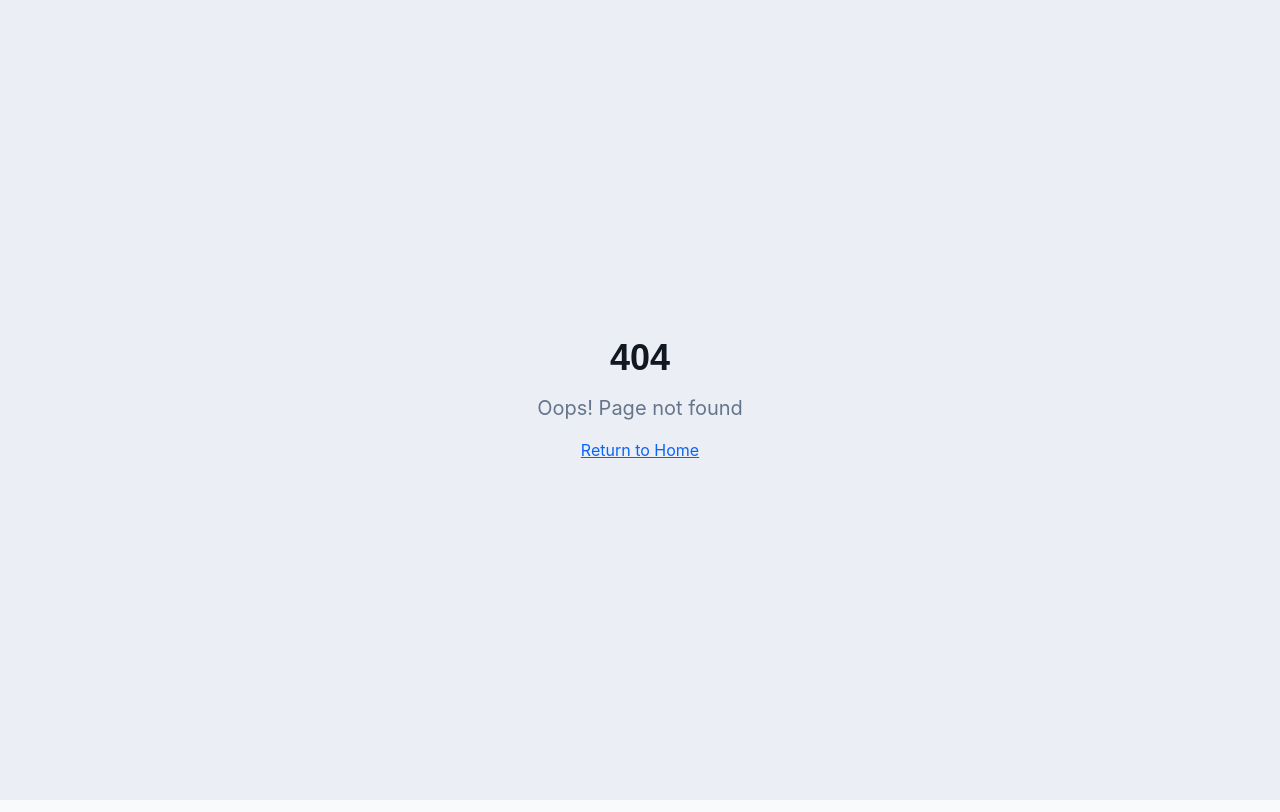
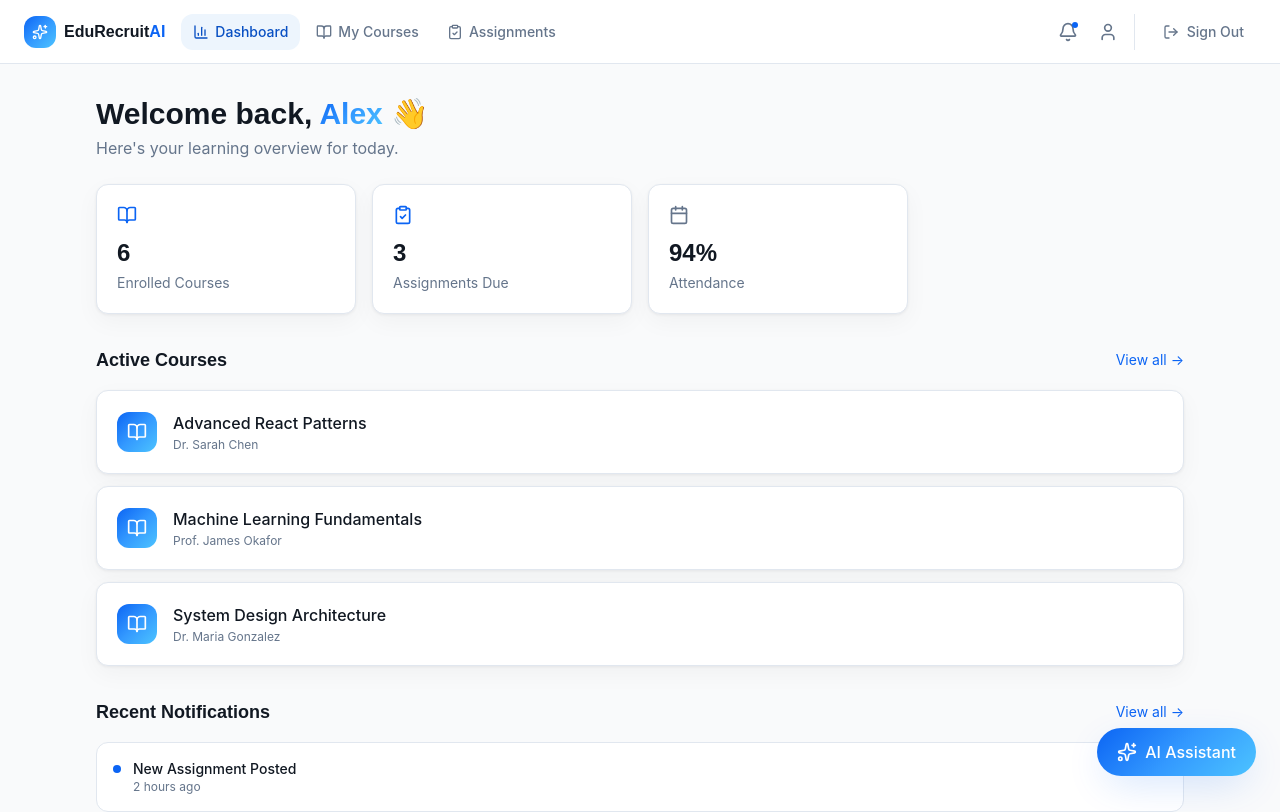
Before and after one commit to Mahmood2004/LMS-Frontend, a React app: page /dashboard/student/1 in a window 1280 px wide. Before the commit this address had no page. Shown: the top 812 px of the page. Built offline with nearby package versions, Linux system fonts and the light colour scheme; the HTML template or start-up script is replaced by a standard one.

Commit message:
added search bar and fixed reloading issue

```diff
--- a/src/App.tsx
+++ b/src/App.tsx
@@ -21,12 +21,18 @@ const App = () => (
         <Routes>
           <Route path="/" element={<Index />} />
           <Route path="/login" element={<Login />} />
-          <Route path="/dashboard/student" element={<StudentDashboard />} />
           <Route
-            path="/dashboard/instructor"
+            path="/dashboard/student/:section?"
+            element={<StudentDashboard />}
+          />
+          <Route
+            path="/dashboard/instructor/:section?"
             element={<InstructorDashboard />}
           />
-          <Route path="/dashboard/admin" element={<AdminDashboard />} />
+          <Route
+            path="/dashboard/admin/:section?"
+            element={<AdminDashboard />}
+          />
 
           <Route path="*" element={<NotFound />} />
         </Routes>
--- a/src/pages/dashboard/admin/index.tsx
+++ b/src/pages/dashboard/admin/index.tsx
@@ -1,5 +1,6 @@
 import { useState } from "react";
 import { motion, AnimatePresence } from "framer-motion";
+import { useParams, useNavigate as useRouterNavigate } from "react-router-dom";
 import AdminLayout from "./layout";
 
 import InstructorsSection from "./sections/InstructorsSection";
@@ -7,12 +8,24 @@ import StudentsSection from "./sections/StudentsSection";
 import SkillsSection from "./sections/SkillsSection";
 
 const AdminDashboard = () => {
-  const [activeSection, setActiveSection] = useState<
-    "instructors" | "students" | "skills"
-  >("instructors");
+  type AdminSection = "instructors" | "students" | "skills";
 
-  const navigate = (section: "instructors" | "students" | "skills") => {
+  const params = useParams<{ section?: AdminSection }>();
+  const navigate = useRouterNavigate();
+
+  const validSections: AdminSection[] = ["instructors", "students", "skills"];
+  const initialSection: AdminSection = validSections.includes(
+    params.section as AdminSection,
+  )
+    ? (params.section as AdminSection)
+    : "instructors";
+
+  const [activeSection, setActiveSection] =
+    useState<AdminSection>(initialSection);
+
+  const handleNavigate = (section: "instructors" | "students" | "skills") => {
     setActiveSection(section);
+    navigate(`/dashboard/admin/${section}`);
   };
 
   const renderContent = () => {
@@ -29,7 +42,7 @@ const AdminDashboard = () => {
   };
 
   return (
-    <AdminLayout activeSection={activeSection} onNavigate={navigate}>
+    <AdminLayout activeSection={activeSection} onNavigate={handleNavigate}>
       <AnimatePresence mode="wait">
         <motion.div
           key={activeSection}
--- a/src/pages/dashboard/admin/sections/SkillsSection.tsx
+++ b/src/pages/dashboard/admin/sections/SkillsSection.tsx
@@ -1,5 +1,5 @@
 import { useState } from "react";
-import { X, Plus } from "lucide-react";
+import { X, Plus, Search } from "lucide-react";
 import { Button } from "@/components/ui/button";
 import { Input } from "@/components/ui/input";
 import { useToast } from "@/hooks/use-toast";
@@ -7,6 +7,7 @@ import { PRESET_SKILLS } from "../data/skills";
 
 const SkillsSection = () => {
   const { toast } = useToast();
+  const [search, setSearch] = useState("");
   const [skills, setSkills] = useState<string[]>([...PRESET_SKILLS]);
   const [newSkill, setNewSkill] = useState("");
 
@@ -48,8 +49,17 @@ const SkillsSection = () => {
       <p className="mt-1 text-muted-foreground">
         View, add, or remove preset skills available to students.
       </p>
+      <div className="mt-6 relative">
+        <Search className="absolute left-3 top-3 w-4 h-4 text-muted-foreground" />
+        <Input
+          value={search}
+          onChange={(e) => setSearch(e.target.value)}
+          placeholder="Search skills..."
+          className="pl-9"
+        />
+      </div>
 
-      <div className="mt-6 max-w-2xl p-6 rounded-2xl bg-card border border-border shadow-card space-y-4">
+      <div className="mt-6 p-6 rounded-2xl bg-card border border-border shadow-card space-y-4">
         <div className="flex gap-2">
           <Input
             placeholder="Add new skill..."
@@ -63,7 +73,11 @@ const SkillsSection = () => {
         </div>
 
         <div className="flex flex-wrap gap-2 mt-2">
-          {skills.map((skill) => (
+          {skills
+            .filter((skill) =>
+              skill.toLowerCase().includes(search.toLowerCase()),
+            )
+            .map((skill) => (
               <div
                 key={skill}
                 className="flex items-center gap-1 px-3 py-1 rounded-full bg-primary/10 text-primary text-sm"
--- a/src/pages/dashboard/instructor/index.tsx
+++ b/src/pages/dashboard/instructor/index.tsx
@@ -7,23 +7,49 @@ import AssignmentsSection from "./sections/AssignmentsSection";
 import FeedbackSection from "./sections/FeedbackSection";
 import StudentsSection from "./sections/StudentsSection";
 import ProfileSection from "./sections/ProfileSection";
+import { useParams, useNavigate as useRouterNavigate } from "react-router-dom";
 
 const InstructorDashboard = () => {
-  const [activeSection, setActiveSection] = useState("courses");
-  const [preselectedCourseId, setPreselectedCourseId] = useState<number | null>(
-    null,
-  );
+  const params = useParams<{ section?: string }>();
+  const navigateRouter = useRouterNavigate();
+
+  const validSections = [
+    "courses",
+    "attendance",
+    "assignments",
+    "feedback",
+    "students",
+    "profile",
+  ] as const;
+
+  type Section = (typeof validSections)[number];
+
+  const initialSection: Section = validSections.includes(
+    params.section as Section,
+  )
+    ? (params.section as Section)
+    : "courses";
+
+  const [activeSection, setActiveSection] = useState<Section>(initialSection);
+
+  const [preselectedCourseId, setPreselectedCourseId] = useState<
+    number | undefined
+  >(undefined);
+
   const [preselectedAssignmentType, setPreselectedAssignmentType] = useState<
     "assignment" | "project"
   >("assignment");
 
   const navigate = (
-    section: string,
+    section: Section,
     options?: { courseId?: number; assignmentType?: "assignment" | "project" },
   ) => {
     setActiveSection(section);
-    if (options?.courseId) setPreselectedCourseId(options.courseId);
-    else setPreselectedCourseId(null);
+    navigateRouter(`/dashboard/instructor/${section}`);
+
+    if (options?.courseId !== undefined)
+      setPreselectedCourseId(options.courseId);
+    else setPreselectedCourseId(undefined);
 
     if (options?.assignmentType)
       setPreselectedAssignmentType(options.assignmentType);
--- a/src/pages/dashboard/instructor/sections/CoursesSection.tsx
+++ b/src/pages/dashboard/instructor/sections/CoursesSection.tsx
@@ -9,6 +9,7 @@ import {
   Trash2,
   Film,
   FileText,
+  Search,
 } from "lucide-react";
 import { Button } from "@/components/ui/button";
 import { Input } from "@/components/ui/input";
@@ -43,6 +44,7 @@ interface CoursesSectionProps {
 
 const CoursesSection = ({ onQuickAction }: CoursesSectionProps) => {
   const { toast } = useToast();
+  const [search, setSearch] = useState("");
   const [showForm, setShowForm] = useState(false);
   const [expandedId, setExpandedId] = useState<number | null>(null);
   const [form, setForm] = useState({
@@ -199,6 +201,16 @@ const CoursesSection = ({ onQuickAction }: CoursesSectionProps) => {
         ))}
       </div>
 
+      <div className="mt-6 relative">
+        <Search className="absolute left-3 top-3 w-4 h-4 text-muted-foreground" />
+        <Input
+          value={search}
+          onChange={(e) => setSearch(e.target.value)}
+          placeholder="Search courses..."
+          className="pl-9"
+        />
+      </div>
+
       {/* New Course Form */}
       <AnimatePresence>
         {showForm && (
@@ -284,6 +296,9 @@ const CoursesSection = ({ onQuickAction }: CoursesSectionProps) => {
       {/* Course Cards */}
       <div className="mt-6 space-y-4">
         {[...courses]
+          .filter((course) =>
+            course.name.toLowerCase().includes(search.toLowerCase()),
+          )
           .sort((a, b) => b.createdAt - a.createdAt)
           .map((course) => (
             <motion.div
--- a/src/pages/dashboard/student/index.tsx
+++ b/src/pages/dashboard/student/index.tsx
@@ -8,19 +8,41 @@ import AssistantSection from "./sections/AssistantSection";
 import NotificationsSection from "./sections/NotificationsSection";
 import ProfileSection from "./sections/ProfileSection";
 import { notificationsData as initialNotifications } from "./data/mockData";
+import { useParams, useNavigate as useRouterNavigate } from "react-router-dom";
 
 const StudentDashboard = () => {
-  const [activeSection, setActiveSection] = useState("dashboard");
+  const params = useParams<{ section?: string }>();
+  const navigate = useRouterNavigate();
+
+  const validSections = [
+    "dashboard",
+    "courses",
+    "assignments",
+    "assistant",
+    "notifications",
+    "profile",
+  ] as const;
+
+  type Section = (typeof validSections)[number];
+
+  const initialSection: Section = validSections.includes(
+    params.section as Section,
+  )
+    ? (params.section as Section)
+    : "dashboard";
+
+  const [activeSection, setActiveSection] = useState<Section>(initialSection);
   const [notifications, setNotifications] = useState(initialNotifications);
 
-  const navigate = (section: string) => {
+  const handleNavigate = (section: Section) => {
     setActiveSection(section);
+    navigate(`/dashboard/student/${section}`);
   };
 
   const renderContent = () => {
     switch (activeSection) {
       case "dashboard":
-        return <DashboardSection onNavigate={navigate} />;
+        return <DashboardSection onNavigate={handleNavigate} />;
       case "courses":
         return <CoursesSection />;
       case "assignments":
@@ -44,7 +66,7 @@ const StudentDashboard = () => {
   return (
     <StudentLayout
       activeSection={activeSection}
-      onNavigate={navigate}
+      onNavigate={handleNavigate}
       notifications={notifications}
       setNotifications={setNotifications}
     >
--- a/src/pages/dashboard/student/sections/CoursesSection.tsx
+++ b/src/pages/dashboard/student/sections/CoursesSection.tsx
@@ -1,13 +1,15 @@
 import { useState } from "react";
 import { motion, AnimatePresence } from "framer-motion";
-import { BookOpen, ChevronDown, ChevronUp, X } from "lucide-react";
+import { BookOpen, ChevronDown, ChevronUp, X, Search } from "lucide-react";
 import { Button } from "@/components/ui/button";
 import { useToast } from "@/hooks/use-toast";
 import ModuleIcon from "../../shared/components/ModuleIcon";
 import { courses } from "../data/mockData";
+import { Input } from "@/components/ui/input";
 
 const CoursesSection = () => {
   const { toast } = useToast();
+  const [search, setSearch] = useState("");
   const [expandedCourse, setExpandedCourse] = useState<number | null>(null);
   const [viewingContent, setViewingContent] = useState<{
     title: string;
@@ -24,8 +26,20 @@ const CoursesSection = () => {
       <p className="mt-1 text-muted-foreground">
         Browse your enrolled courses and study materials.
       </p>
+      <div className="mt-6 relative">
+        <Search className="absolute left-3 top-3 w-4 h-4 text-muted-foreground" />
+        <Input
+          value={search}
+          onChange={(e) => setSearch(e.target.value)}
+          placeholder="Search courses..."
+          className="pl-9"
+        />
+      </div>
       <div className="mt-6 sm:mt-8 space-y-4">
         {[...courses]
+          .filter((course) =>
+            course.name.toLowerCase().includes(search.toLowerCase()),
+          )
           .sort((a, b) => b.createdAt - a.createdAt)
           .map((course) => (
             <motion.div
```
Also changed, not shown: src/pages/dashboard/instructor/sections/AttendanceSection.tsx (+7 -7 lines). Lines whose indentation alone changed are shown as unchanged.
